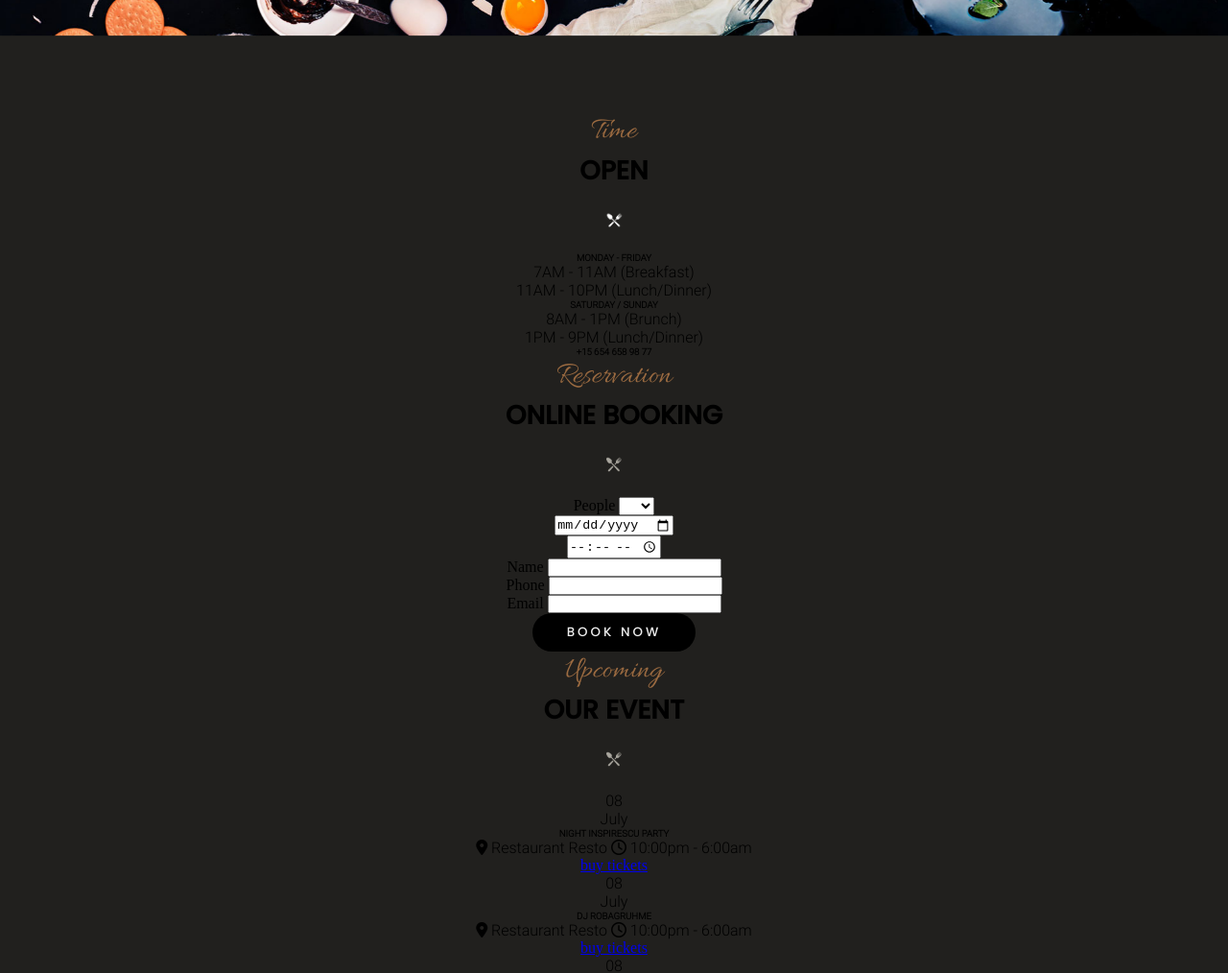
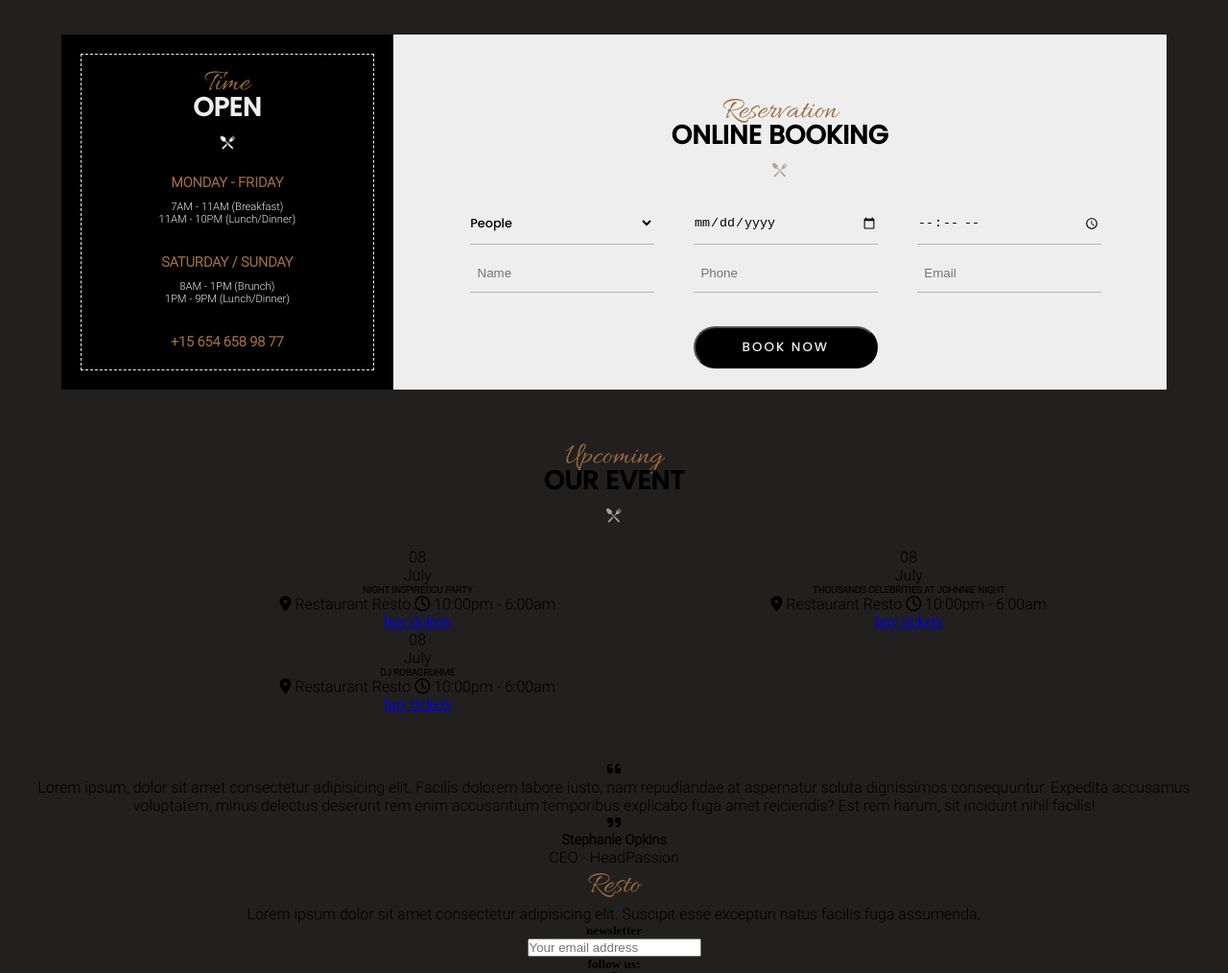
Before and after one commit to T-Urud/Restaurant-project, a plain HTML site: page index.html in a window 1280 px wide. Shown: the part 1786-2800 px from the top of the page at 96% size. Drawn offline with Linux system fonts and the light colour scheme.

Commit message:
project-restaurant, SASS update

```diff
--- a/index.html
+++ b/index.html
@@ -165,10 +165,15 @@
       </section>
 
       <section class="section3">
+        <div class="s3-container">
           <div class="s3-lft-part">
             <div class="infos">
+              <div class="infos-title">
+                <div>
                   <h2>Time</h2>
                   <h3>open</h3>
+                </div>
+              </div>
               <span
                 ><img
                   src="./img/ic-plate-big.png"
@@ -189,6 +194,7 @@
             </div>
           </div>
           <div class="s3-rgt-part">
+            <div class="s3-right-container">
               <h2>Reservation</h2>
               <h3>online booking</h3>
               <span
@@ -201,7 +207,7 @@
                 <form action="">
                   <div class="f1">
                     <label for="number of people">People</label>
-                <select name="client" id="number of people">
+                    <select name="client" id="number-client">
                       <option value=""></option>
                       <option value="1">1</option>
                       <option value="2">2</option>
@@ -224,21 +230,25 @@
                     <input type="time" name="hour" id="hour" />
                   </div>
                   <div class="f4">
-                <label for="name">Name</label>
-                <input type="text" id="name" />
+                    <input type="text" id="name" placeholder="Name" />
                   </div>
                   <div class="f5">
-                <label for="phone">Phone</label>
-                <input type="text" id="phone" />
+                    <input type="text" id="phone" placeholder="Phone" />
                   </div>
                   <div class="f6">
-                <label for="email">Email</label>
-                <input type="email" name="email" id="email" />
+                    <input
+                      type="email"
+                      name="email"
+                      id="email"
+                      placeholder="Email"
+                    />
                   </div>
-              <div class="submit-btn">
-                <input type="submit" value="Book Now" id="button" />
+                  <button id="form-button">
+                    <input type="submit" value="Book Now" />
+                  </button>
+                </form>
               </div>
-            </form>
+            </div>
           </div>
         </div>
       </section>
--- a/styles/components/_button.scss
+++ b/styles/components/_button.scss
@@ -1,11 +1,25 @@
-#button{
-    background: $black;
+#form-button{
     color: $white;
     border: none;
-    height: 40px;
-    width: 170px;
     border-radius: 50px;
-    letter-spacing: 3px;
-    font-family: $font2;
-    text-transform: uppercase;
+    max-width: 90%;
+
+
+    input[type="submit"]{
+        letter-spacing: 2px;
+        font-family: $font2;
+        text-transform: uppercase;
+        border-radius: 50px;
+        background: $black;
+        color: $white;
+        height: 100%;
+        width: 100%;
+
+        &:hover{
+            cursor: pointer;
+            transform: scale(1.1);
+            transition: 0.2s;
+        }
+    }
+
 }
--- a/styles/components/_form.scss
+++ b/styles/components/_form.scss
@@ -0,0 +1,82 @@
+form{
+    display: grid;
+    grid-template-columns: repeat(3, 33%);
+    grid-template-rows: repeat(3, 33%);
+    grid-template-areas:
+    "f1 f2 f3"
+    "f4 f5 f6"
+    ". f7 .";
+    column-gap: 20px;
+    row-gap: 20px;
+
+    #booking-date,
+    #hour,
+    #name,
+    #phone,
+    #email{
+        outline: none;
+        border: none;
+        background: $white;
+    }
+    input[type="email"],
+    input[type="text"]{
+        max-width: 100%;
+    }
+
+    .f1,
+    .f2,
+    .f3{
+        display: flex;
+        align-items: center;
+        justify-content: space-between;
+        height: 100%;
+    }
+
+    .f1{
+        grid-area: f1;
+
+        #number-client{
+            border: none;
+            background: $white;
+            padding-left: 25px;
+        }
+    }
+    .f2{
+        grid-area: f2;
+
+        input[type="date" i]{
+            width: 100%;
+        }
+    }
+    .f3{
+        grid-area: f3;
+
+        input[type="time" i]{
+            width: 100%;
+        }
+    }
+    .f4{
+        grid-area: f4;
+    }
+    .f5{
+        grid-area: f5;
+    }
+    .f6{
+        grid-area: f6;
+    }
+    #form-button{
+        grid-area: f7;
+    }
+
+
+    .f1,
+    .f2,
+    .f3,
+    .f4,
+    .f5,
+    .f6{
+        border-bottom: 1px solid $grey;
+        margin-bottom: 15px;
+        width: 90%;
+    }
+}
--- a/styles/layout/_header.scss
+++ b/styles/layout/_header.scss
@@ -7,6 +7,7 @@ header{
 
         h2{
             font-size: 3rem;
+            line-height: 0;
         }
 
     }
--- a/styles/layout/_navbar.scss
+++ b/styles/layout/_navbar.scss
@@ -32,7 +32,7 @@ nav{
             &:hover::after{
                 content: "";
                 position: absolute;
-                height: 1%;
+                height: 1px;
                 width: 100%;
                 background: $white;
                 bottom: 0;
--- a/styles/layout/_section.scss
+++ b/styles/layout/_section.scss
@@ -55,14 +55,15 @@
 }
 
 .section2{
-    margin: 80px auto;
-    position: relative;
-    transform: translateZ(0);
+    margin: 50px auto;
+    background: url(/img/bg-menu-01.jpg) center/cover;
+    background-size: contain no-repeat;
+
+
 
     &::after{
         content: "";
         position: absolute;
-        background: url(/img/bg-menu-01.jpg) center/cover;
         height: 70%;
         width: 100%;
         bottom: 0;
@@ -110,3 +111,71 @@
     }
 
 }
+
+.section3{
+
+    max-width: 90%;
+    margin: 0 auto;
+
+    .s3-container{
+        margin: 0 auto;
+        display: grid;
+        grid-template-columns: 30% 70%;
+
+        .s3-lft-part{
+            background: $black;
+            padding: 20px;
+
+            .infos{
+                border: 1px dashed $white;
+                padding: 10px;
+
+                .infos-title{
+                    h3{
+                        color: $white;
+                    }
+                }
+
+                .week,
+                .weekend{
+                    padding-bottom: 30px;
+                }
+                p{
+                    color: $white;
+                    font-size: 0.7rem;
+                }
+                h4{
+                    color: $color1;
+                    padding-bottom: 10px;
+                    font-size: 0.9rem;
+                }
+            }
+
+        }
+        .s3-rgt-part{
+            background: $white;
+            display: flex;
+            align-items: center;
+
+            .s3-right-container{
+                margin: 0 auto;
+                text-align: center;
+                width: 80%;
+
+                .booking-form{
+                    width: 100%;
+                }
+            }
+        }
+    }
+}
+
+.section4{
+    margin: 50px auto;
+    max-width: 80%;
+
+    .grid-container{
+        display: grid;
+        grid-template-columns: 60% 40%;
+    }
+}
--- a/styles/pages/_settings.scss
+++ b/styles/pages/_settings.scss
@@ -33,7 +33,7 @@ h1{
     color: $white;
     text-transform: uppercase;
     font-family: $font2;
-    letter-spacing: 4px;
+    letter-spacing: 5px;
     font-size: 3rem;
 }
 h2{
@@ -46,6 +46,7 @@ h3{
     text-transform: uppercase;
     font-family: $font2;
     font-size: 1.7rem;
+    line-height: 0.4;
 }
 h4{
     font-family: $font3;
@@ -60,7 +61,10 @@ h6{
 p{
     font-family: $font3;
 }
-
+label{
+    font-family: $font2;
+    font-size: 0.8rem;
+}
 body{
     background: $color2;
     text-align: center;
```
Also changed, not shown: styles/pages/index.css, 1 other file. Lines whose indentation alone changed are shown as unchanged.
